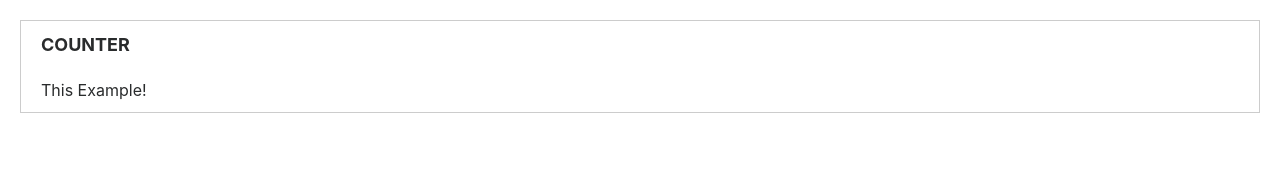
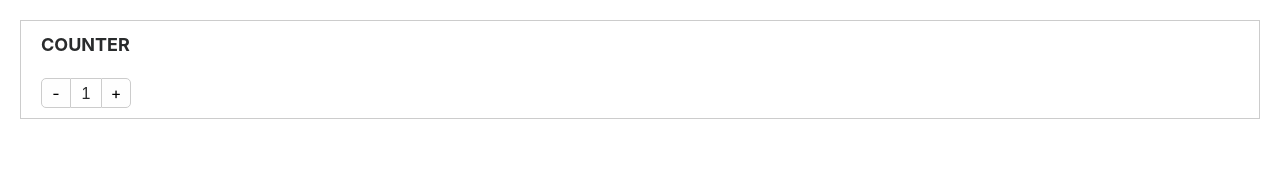
Before and after one commit to AlexMilweb/react-training, a React app: page / in a window 1280 px wide. Shown: the top 169 px of the page. Built offline with nearby package versions, Linux system fonts and the light colour scheme.

Commit message:
add Counter component

```diff
--- a/src/components/App/App.js
+++ b/src/components/App/App.js
@@ -1,5 +1,6 @@
 import React, { Component } from 'react';
 import Example from '../Example/Example';
+import Counter from '../Counter/Counter';
 import './App.less';
 
 export default class App extends Component {
@@ -9,7 +10,7 @@ export default class App extends Component {
         return (
             <div className="app">
                 <Example exampleName="Counter">
-                    This Example!
+                    <Counter />
                 </Example>
             </div>
         );
--- /dev/null
+++ b/src/components/Counter/Counter.js
@@ -0,0 +1,40 @@
+import React, { Component } from 'react';
+import './Counter.less';
+
+export default class Counter extends Component {
+    state = {
+        number: 1
+    }
+
+    counterLess() {
+        this.setState({
+            number: --this.state.number
+        });
+    }
+
+    counterMore() {
+        this.setState({
+            number: ++this.state.number
+        });
+    }
+
+    render() {
+        return(
+            <div className="counter">
+                <button
+                    className="counter__button counter__button_less"
+                    type="button"
+                    onClick={this.counterLess.bind(this)}
+                > - </button>
+
+                <div className="counter__number"> {this.state.number} </div>
+
+                <button
+                    className="counter__button counter__button_more"
+                    type="button"
+                    onClick={this.counterMore.bind(this)}
+                > + </button>
+            </div>
+        );
+    }
+}
--- /dev/null
+++ b/src/components/Counter/Counter.less
@@ -0,0 +1,36 @@
+@import '../../styles/common.less';
+
+.counter {
+    display: flex;
+
+    &__button {
+        width: 30px;
+        height: 30px;
+        border: 1px solid #ccc;
+        background-color: #fefefe;
+        cursor: pointer;
+
+        &:focus {
+            outline: none;
+        }
+
+        &_less {
+            border-radius: 5px 0 0 5px;
+        }
+
+        &_more {
+            border-radius: 0 5px 5px 0;
+        }
+    }
+
+    &__number {
+        padding-top: 3px;
+        min-width: 30px;
+        height: 30px;
+        border-top: 1px solid #ccc;
+        border-bottom: 1px solid #ccc;
+        text-align: center;
+        font-size: 16px;
+        font-family: 'Arial';
+    }
+}
```
